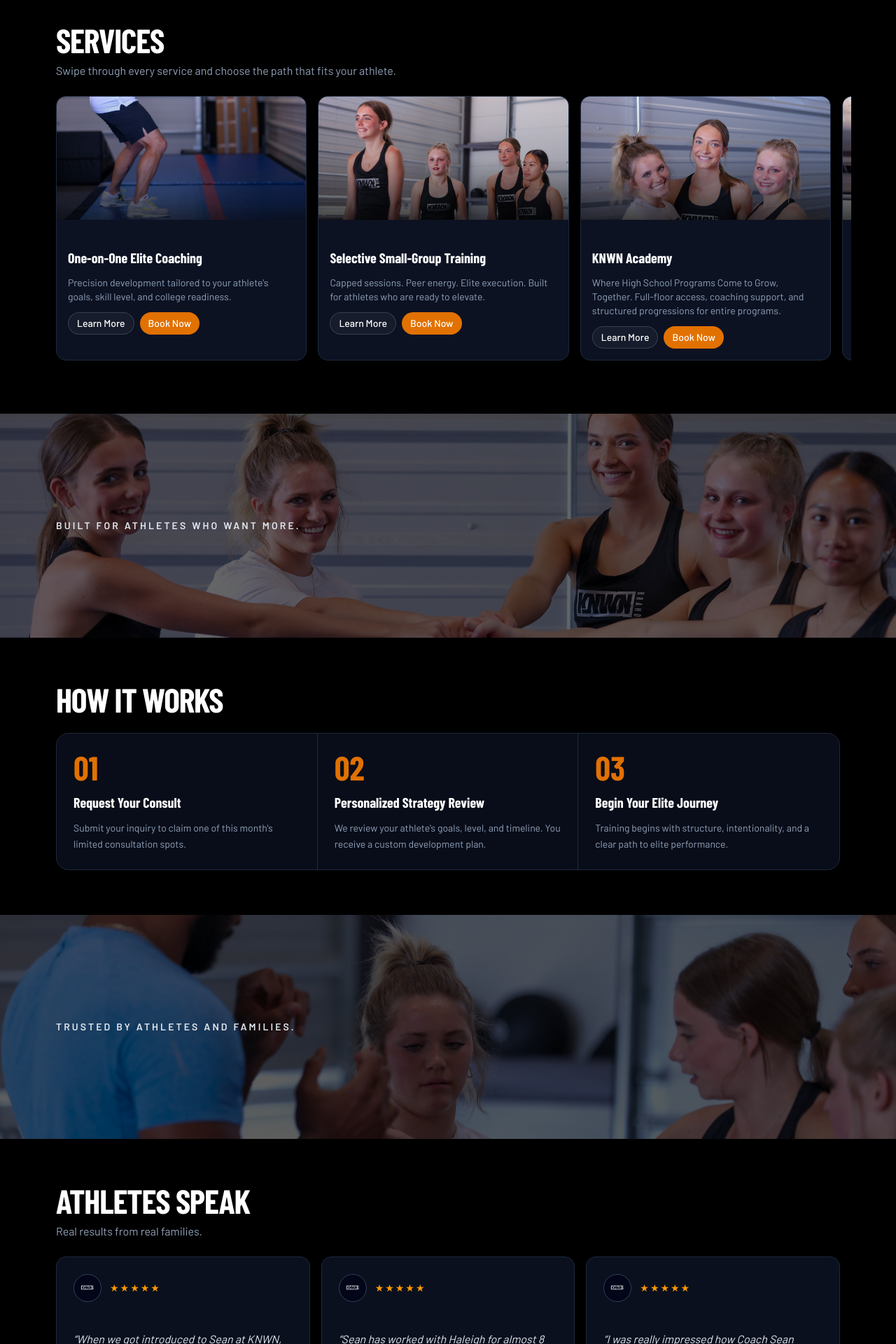
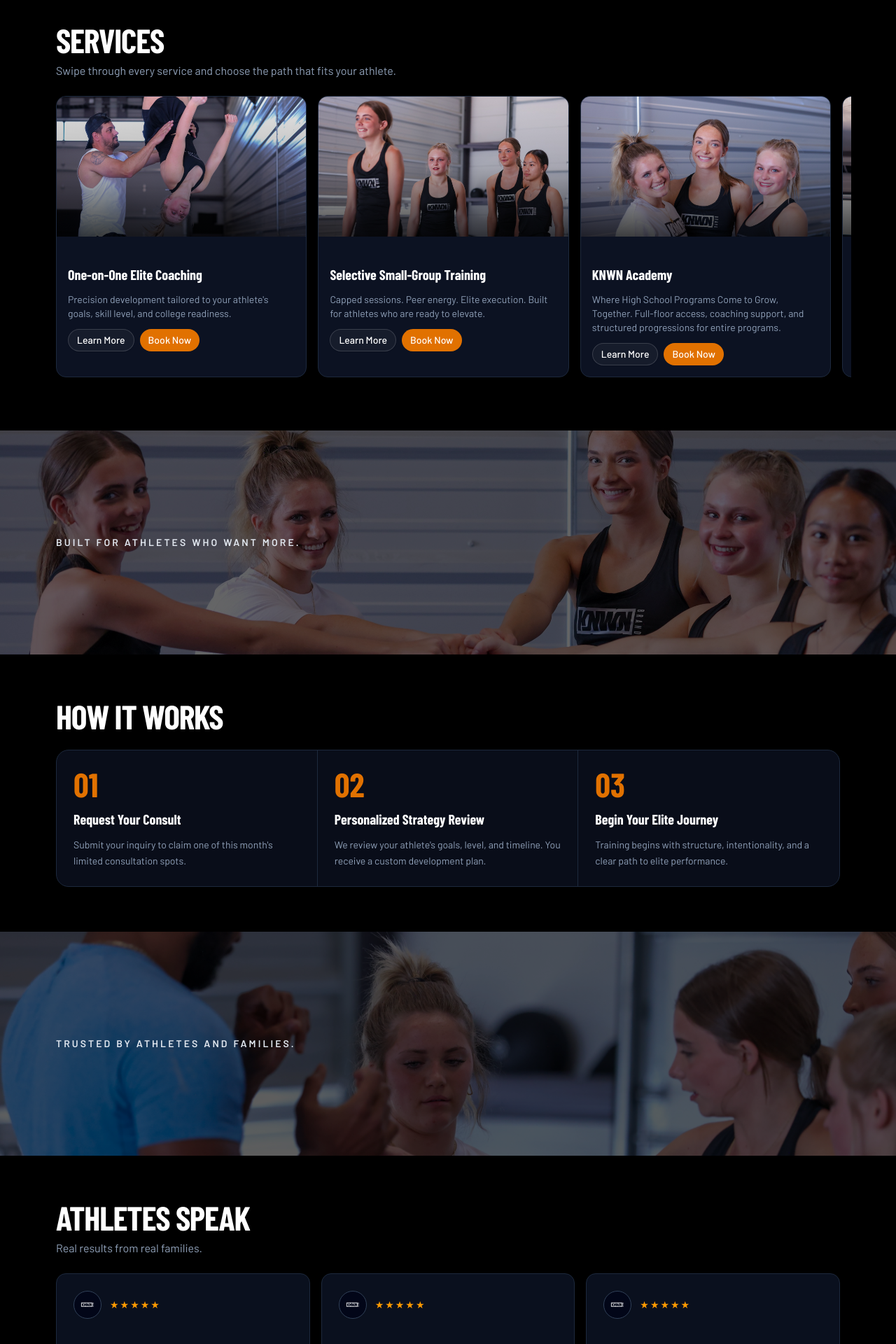
Before and after one commit to janetx-awi/knwn-website, a Next.js app: page / in a window 1280 px wide. Shown: the part 1380-3300 px from the top of the page at 70% size. Built offline with nearby package versions, Linux system fonts and the light colour scheme; a web font is replaced by a local one.

Commit message:
fix: testimonials zero placeholder logic; service cards 16:9 aspect ratio; coaching card KNWN-107 landscape

```diff
--- a/src/app/page.tsx
+++ b/src/app/page.tsx
@@ -11,7 +11,7 @@
 
 // Andrew-approved photo list only — 22 photos, no others
 const SERVICE_IMAGES: Record<string, string> = {
-  "personalized-coaching":       "/images/knwn/coach-athlete-catch.jpg",   // KNWN-109: coach+athlete, 1:1 training
+  "personalized-coaching":       "/images/knwn/coach-athlete-toss.jpg",    // KNWN-107: coach+athlete, landscape, faces visible
   "semi-private-training":       "/images/knwn/group-training-floor.jpg",  // KNWN-23: group training session
   "classes-tumbling-stunting":   "/images/knwn/stunt-tower.jpg",           // KNWN-15: tower stunt, flyer elevated
   "high-school-college-pathway": "/images/knwn/athlete-smile-solo.jpg",    // KNWN-91: individual smile, aspirational
@@ -22,7 +22,7 @@
 
 // Crop positions tuned per photo orientation — faces stay in the h-44 card window
 const SERVICE_POSITIONS: Record<string, string> = {
-  "personalized-coaching":       "object-bottom",  // portrait: coach face at bottom of image, athlete above
+  "personalized-coaching":       "object-center",  // landscape: coach+athlete action centered
   "semi-private-training":       "object-top",     // landscape: faces at top
   "classes-tumbling-stunting":   "object-top",     // portrait: flyer's face at top of tower
   "high-school-college-pathway": "object-center",  // landscape: face centered
@@ -54,22 +54,16 @@
     quote: "When we got introduced to Sean at KNWN, everything changed. My daughter's skills have improved dramatically. If you truly want to see results, put your money where your mouth is and join KNWN!",
     name: "Janae",
     context: "Parent of KNWN Athlete",
-    stars: 5,
-    placeholder: false,
   },
   {
     quote: "Sean has worked with Haleigh for almost 8 years. His ability to connect with his athletes and communicate the skills he is teaching is second to none!",
     name: "Carrie",
     context: "Parent of KNWN Athlete",
-    stars: 5,
-    placeholder: false,
   },
   {
     quote: "I was really impressed how Coach Sean balanced his deep technical knowledge of tumbling with the mental side. She made more progress in a couple sessions than she had in the previous 6 months with other coaches.",
     name: "Matthew",
     context: "Parent of KNWN Athlete",
-    stars: 5,
-    placeholder: false,
   },
 ];
 
@@ -192,7 +186,7 @@
                   className="w-[82%] min-w-[82%] snap-start overflow-hidden border-slate-800 bg-slate-900/80 p-0 sm:w-[46%] sm:min-w-[46%] lg:w-[32%] lg:min-w-[32%]"
                 >
                   <Link href={`/services/${service.slug}`} className="group block">
-                    <div className="relative h-44">
+                    <div className="relative aspect-video w-full">
                       <MediaFrame
                         src={SERVICE_IMAGES[service.slug] ?? "/images/knwn/hero-action.webp"}
                         alt={`${service.title} at KNWN`}
@@ -288,13 +282,7 @@
 
           <div className="grid gap-4 md:grid-cols-3">
             {TESTIMONIALS.map((item) => (
-              <Card
-                key={item.name + item.context}
-                className={item.placeholder
-                  ? "border-slate-800/50 bg-slate-900/30 p-6 opacity-40"
-                  : "border-slate-800 bg-slate-900/70 p-6"
-                }
-              >
+              <Card key={item.name + item.context} className="border-slate-800 bg-slate-900/70 p-6">
                 <div className="mb-4 flex items-center gap-3">
                   <div className="flex h-10 w-10 shrink-0 items-center justify-center rounded-full border border-slate-700 bg-slate-950 p-1.5">
                     <Image
@@ -305,15 +293,13 @@
                       className="h-auto w-full"
                     />
                   </div>
-                  {item.stars > 0 && (
-                    <div className="flex gap-0.5 text-amber-500 text-sm">
-                      {Array.from({ length: item.stars }).map((_, i) => (
-                        <span key={i} aria-hidden>★</span>
-                      ))}
-                    </div>
-                  )}
+                  <div className="flex gap-0.5 text-amber-500 text-sm">
+                    {Array.from({ length: 5 }).map((_, i) => (
+                      <span key={i} aria-hidden>★</span>
+                    ))}
+                  </div>
                 </div>
-                <p className={`text-base italic leading-relaxed ${item.placeholder ? "text-slate-600" : "text-slate-200"}`}>
+                <p className="text-base italic leading-relaxed text-slate-200">
                   &ldquo;{item.quote}&rdquo;
                 </p>
                 <div className="mt-5 border-t border-slate-800 pt-4">
```
